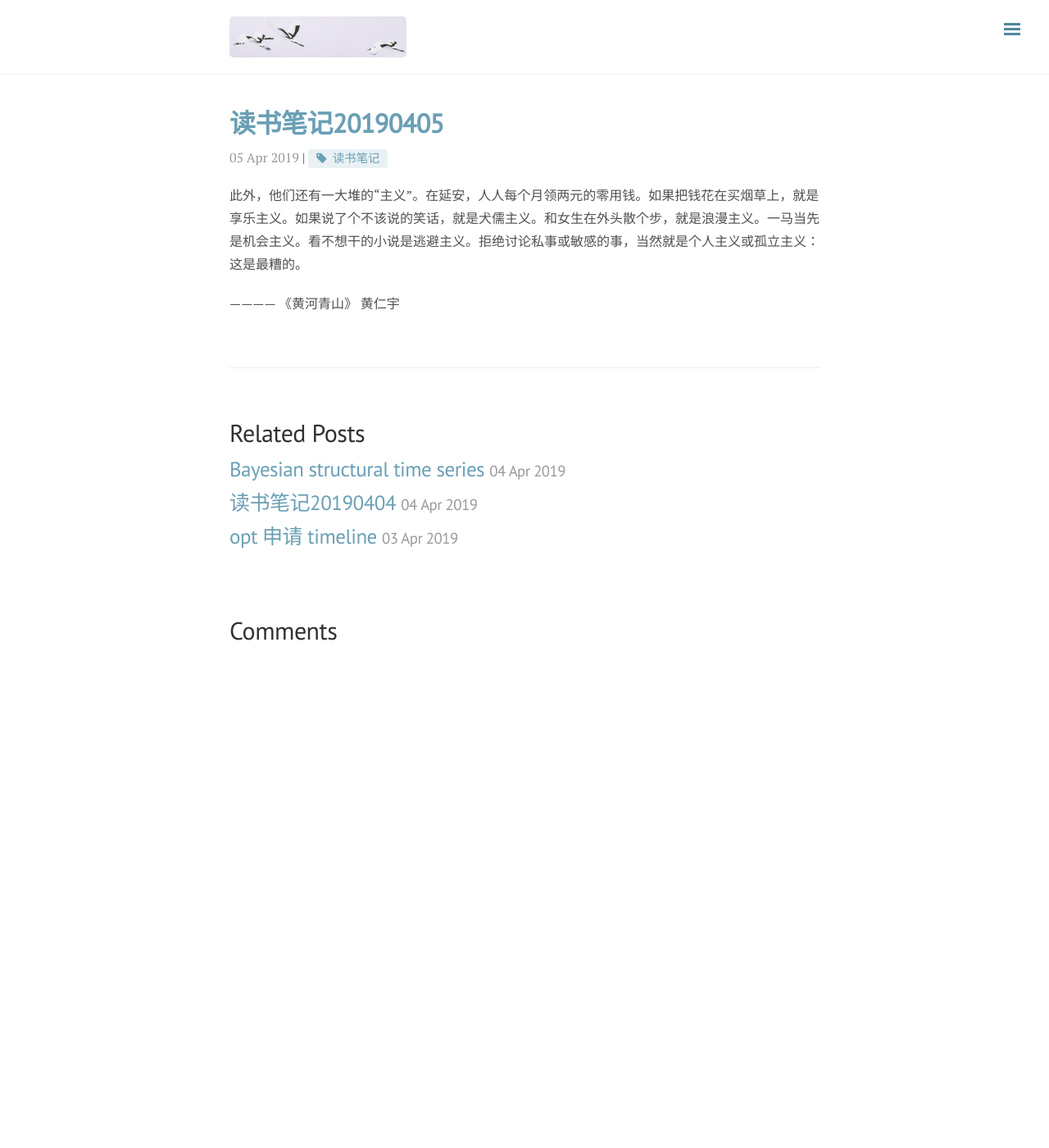
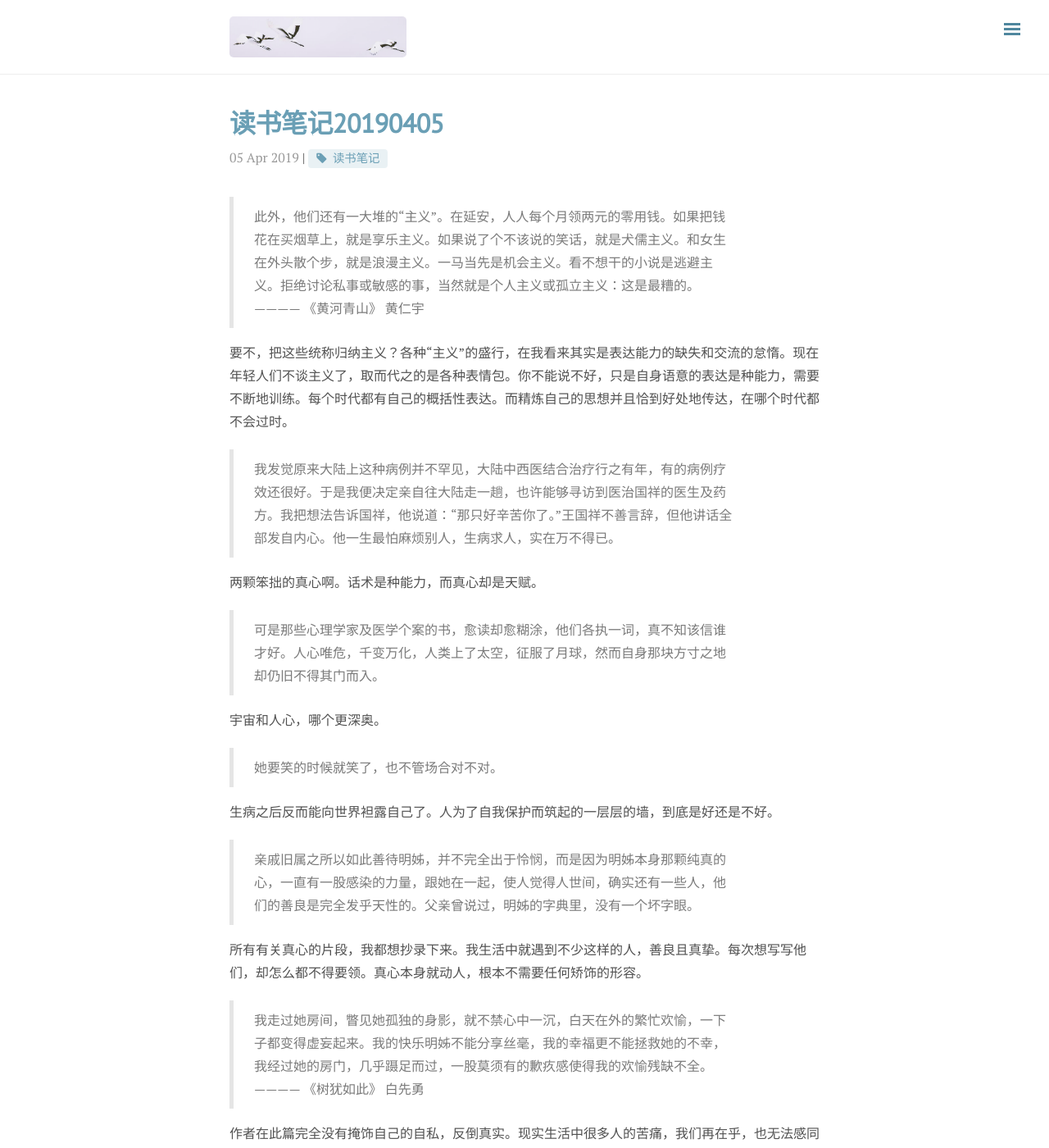
Before and after one commit to ylyy93/my_blog, a Jekyll site: the page built from _posts/life/2019-04-05-读书笔记20190405.md, in a window 1280 px wide and 1400 px high. Shown: the whole window at 82% size. Built offline with Jekyll 4.4.1, drawn with Linux system fonts in a browser that asks for light colours; nearby versions of some CDN libraries; comment, search, counter and statistics services are not loaded; some of the changed text lies outside the part shown.

Commit message:
rebuilding site Fri Apr  5 10:30:30 MDT 2019

```diff
--- a/_posts/life/2019-04-05-读书笔记20190405.md
+++ b/_posts/life/2019-04-05-读书笔记20190405.md
@@ -6,6 +6,34 @@ categories: 读书
 tags: [读书笔记]
 ---
 
-此外，他们还有一大堆的“主义”。在延安，人人每个月领两元的零用钱。如果把钱花在买烟草上，就是享乐主义。如果说了个不该说的笑话，就是犬儒主义。和女生在外头散个步，就是浪漫主义。一马当先是机会主义。看不想干的小说是逃避主义。拒绝讨论私事或敏感的事，当然就是个人主义或孤立主义：这是最糟的。
+> 此外，他们还有一大堆的“主义”。在延安，人人每个月领两元的零用钱。如果把钱花在买烟草上，就是享乐主义。如果说了个不该说的笑话，就是犬儒主义。和女生在外头散个步，就是浪漫主义。一马当先是机会主义。看不想干的小说是逃避主义。拒绝讨论私事或敏感的事，当然就是个人主义或孤立主义：这是最糟的。
+———— 《黄河青山》 黄仁宇
 
-———— 《黄河青山》 黄仁宇
+要不，把这些统称归纳主义？各种“主义”的盛行，在我看来其实是表达能力的缺失和交流的怠惰。现在年轻人们不谈主义了，取而代之的是各种表情包。你不能说不好，只是自身语意的表达是种能力，需要不断地训练。每个时代都有自己的概括性表达。而精炼自己的思想并且恰到好处地传达，在哪个时代都不会过时。
+
+> 我发觉原来大陆上这种病例并不罕见，大陆中西医结合治疗行之有年，有的病例疗效还很好。于是我便决定亲自往大陆走一趟，也许能够寻访到医治国祥的医生及药方。我把想法告诉国祥，他说道：“那只好辛苦你了。”王国祥不善言辞，但他讲话全部发自内心。他一生最怕麻烦别人，生病求人，实在万不得已。
+
+两颗笨拙的真心啊。话术是种能力，而真心却是天赋。
+
+> 可是那些心理学家及医学个案的书，愈读却愈糊涂，他们各执一词，真不知该信谁才好。人心唯危，千变万化，人类上了太空，征服了月球，然而自身那块方寸之地却仍旧不得其门而入。
+
+宇宙和人心，哪个更深奥。
+
+> 她要笑的时候就笑了，也不管场合对不对。
+
+生病之后反而能向世界袒露自己了。人为了自我保护而筑起的一层层的墙，到底是好还是不好。
+
+> 亲戚旧属之所以如此善待明姊，并不完全出于怜悯，而是因为明姊本身那颗纯真的心，一直有一股感染的力量，跟她在一起，使人觉得人世间，确实还有一些人，他们的善良是完全发乎天性的。父亲曾说过，明姊的字典里，没有一个坏字眼。
+
+所有有关真心的片段，我都想抄录下来。我生活中就遇到不少这样的人，善良且真挚。每次想写写他们，却怎么都不得要领。真心本身就动人，根本不需要任何矫饰的形容。
+
+> 我走过她房间，瞥见她孤独的身影，就不禁心中一沉，白天在外的繁忙欢愉，一下子都变得虚妄起来。我的快乐明姊不能分享丝毫，我的幸福更不能拯救她的不幸，我经过她的房门，几乎蹑足而过，一股莫须有的歉疚感使得我的欢愉残缺不全。
+———— 《树犹如此》 白先勇
+
+作者在此篇完全没有掩饰自己的自私，反倒真实。现实生活中很多人的苦痛，我们再在乎，也无法感同身受，不管他跟你有多亲近。人最先操心的，还是自己的琐碎生活。
+
+> 当我们身陷爱情时，我们都以为自己所爱的对象是如此特殊，以致我们认为冥冥之中一定有一种神奇的力量，安排我们的相遇。
+
+> 这就牵涉到爱情与美的关系了。我们之所以爱某人，是因为她（他）美丽动人。但这美丽动人，是否有客观标准？换句话说，究竟是某人美丽动人，我们才爱她（他），还是我们爱某人，所以觉得她（他）美丽动人？
+
+> 柏拉图认为，我们之所以认为一个人美，是因为她（他）在某些地方符合美的理念。也就是说，在某个地方（尽管我们不知道那是哪里）存在着美的客观标准。而康德则认为，“美的判断是一个‘决定性的基础只能是主观的’判断”，也就是说，我们看一个人是否觉得美，完全取决于我们看她（他）的主观方式。
```
Also changed, not shown: _posts/life/2019-04-04-读书笔记20190404.md (+7 -1 lines).
